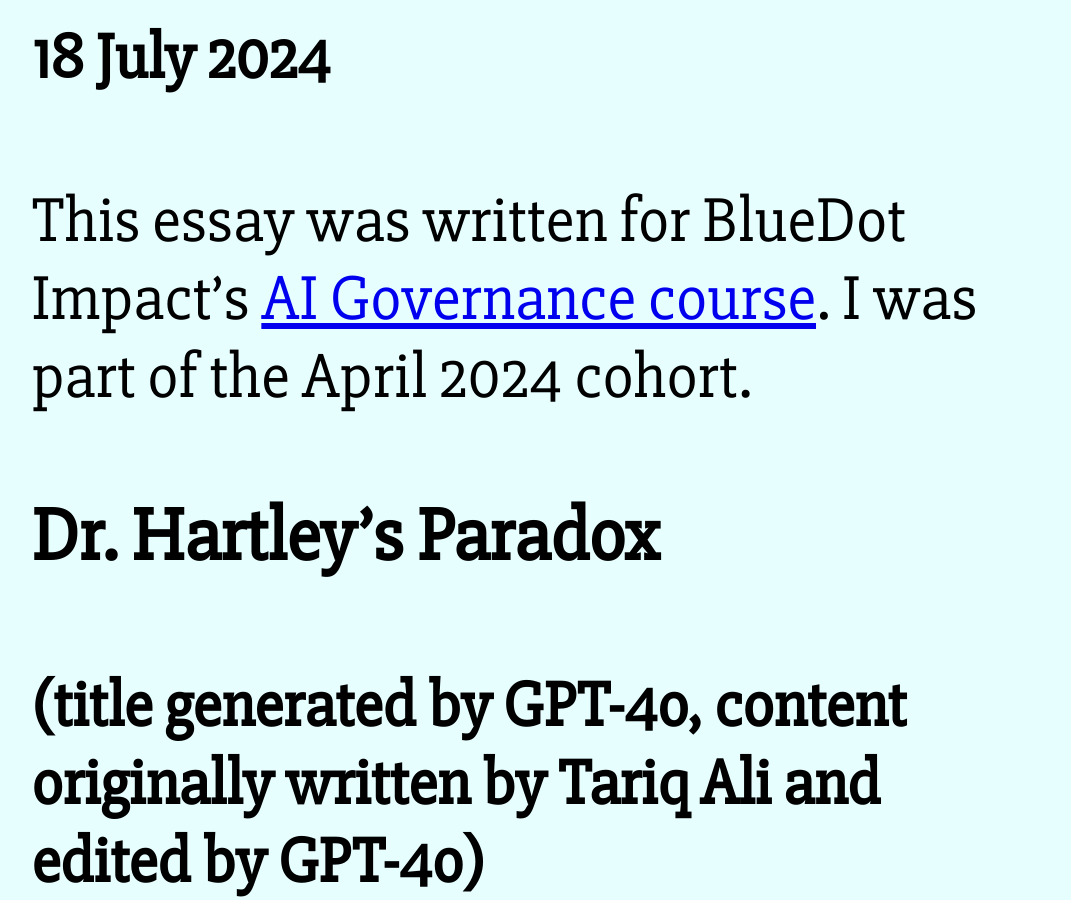
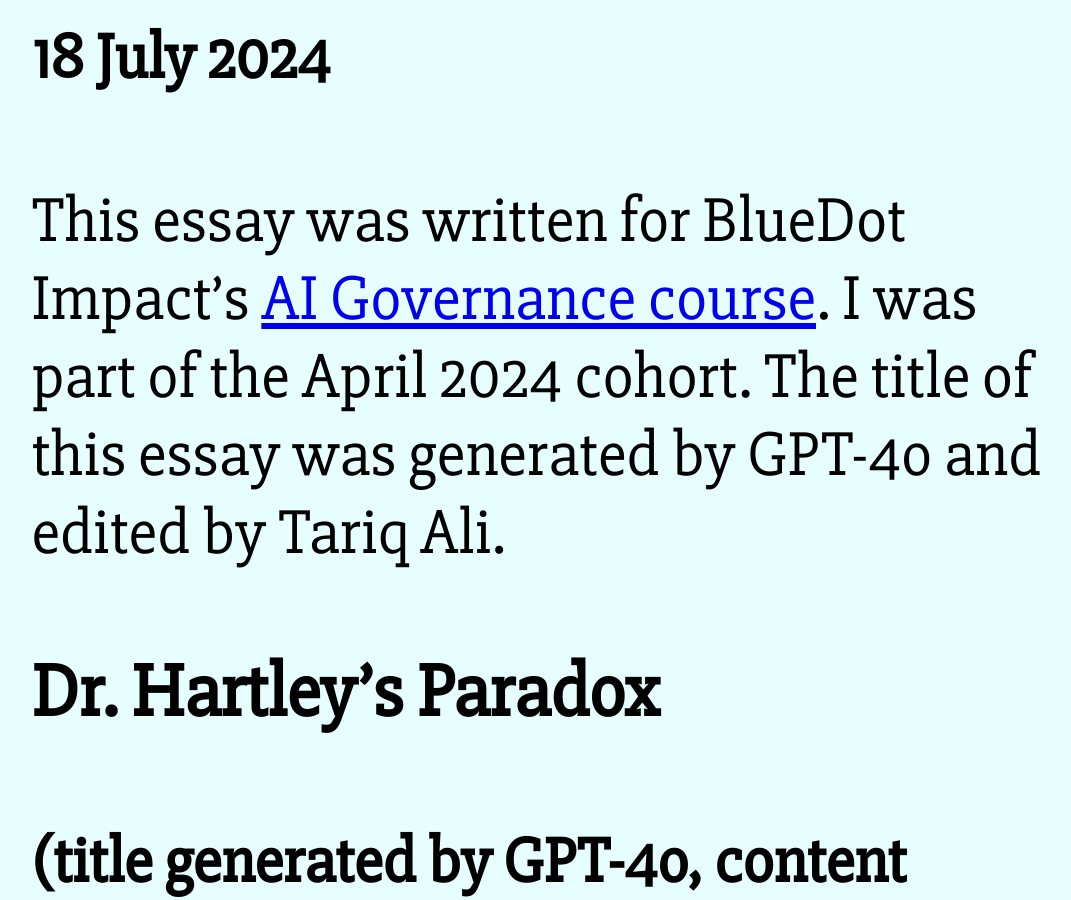
Before and after one commit to tra38/tra38.github.io, a Jekyll site: the page built from _posts/2024-07-18-disempowerment.md, in a window 1280 px wide and 900 px high, scrolled down 872 px. Shown: the whole window, without its empty margins (103-1174 px from the left). Built offline with Jekyll 4.4.1, drawn with Linux system fonts in a browser that asks for light colours.

Commit message:
Add disclosure on title, amend a second disclosure

```diff
--- a/_posts/2024-07-18-disempowerment.md
+++ b/_posts/2024-07-18-disempowerment.md
@@ -5,7 +5,7 @@
 layout: default
 ---
 
-This essay was written for BlueDot Impact's [AI Governance course](https://aisafetyfundamentals.com/governance/). I was part of the April 2024 cohort.
+This essay was written for BlueDot Impact's [AI Governance course](https://aisafetyfundamentals.com/governance/). I was part of the April 2024 cohort. The title of this essay was generated by GPT-4o and edited by Tariq Ali.
 
 ### Dr. Hartley’s Paradox
 #### (title generated by GPT-4o, content originally written by Tariq Ali and edited by GPT-4o)
```
